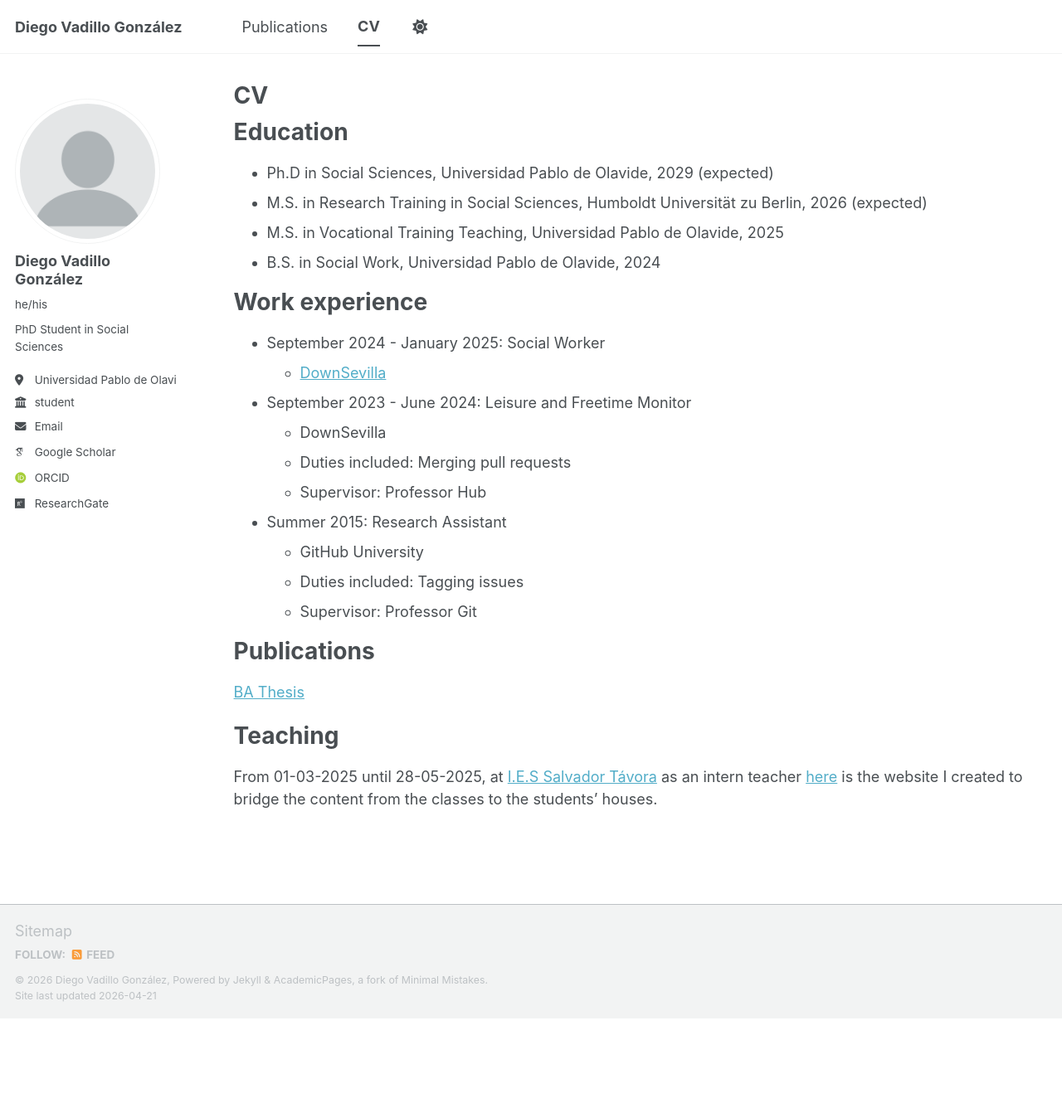
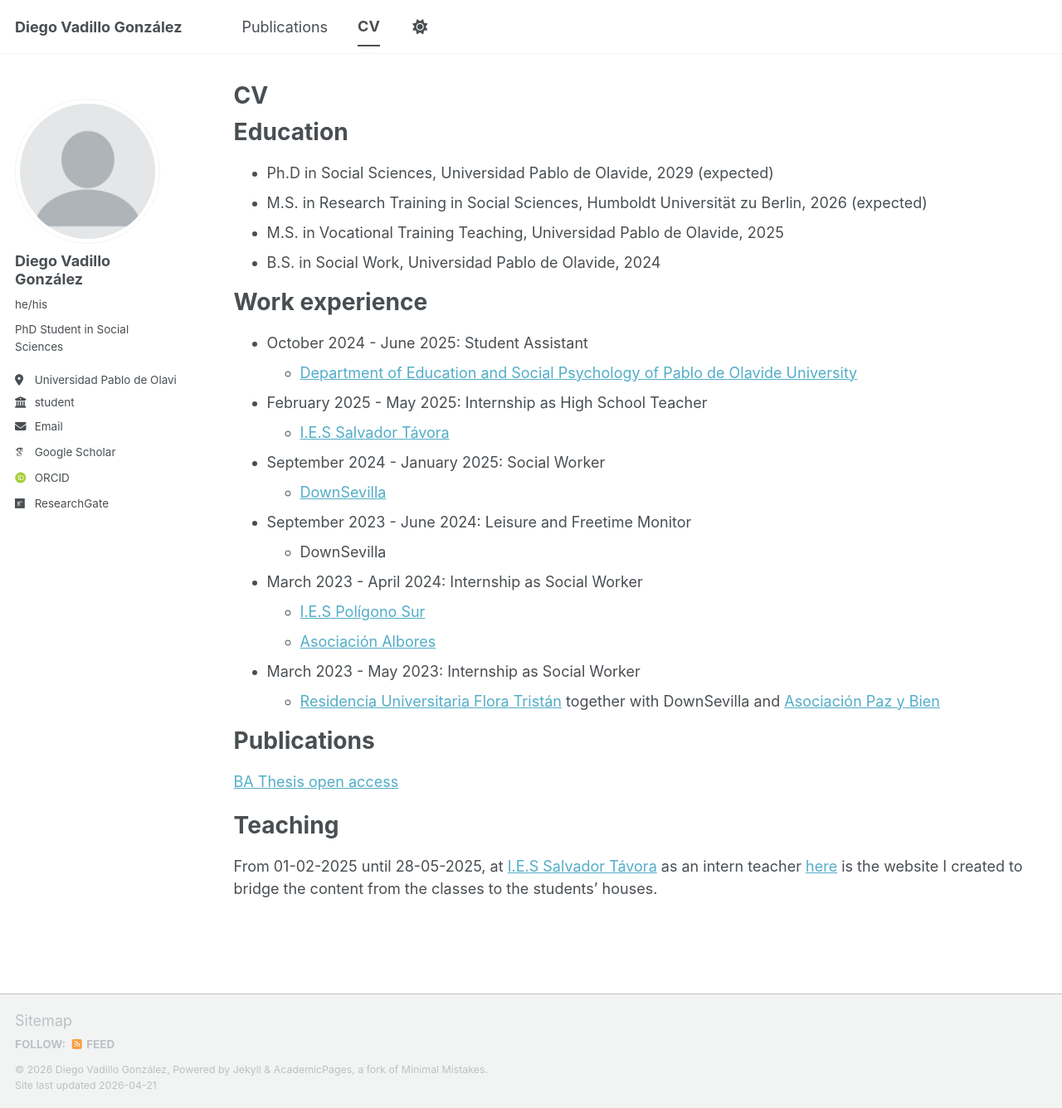
Before and after one commit to diegovadillogonzalez/diegovadillogonzalez.github.io, a Jekyll site: the page built from _pages/cv.md, in a window 1280 px wide and 1336 px high. Shown: the whole window at 83% size. Built offline with Jekyll 4.4.1, drawn with Linux system fonts in a browser that asks for light colours; some web fonts are replaced; a script bundle is joined from its source files by our own code; library files that are not in the unit come from our copies.

Commit message:
Update cv.md

```diff
--- a/_pages/cv.md
+++ b/_pages/cv.md
@@ -14,29 +14,34 @@ Education
 * Ph.D in Social Sciences, Universidad Pablo de Olavide, 2029 (expected)
 * M.S. in Research Training in Social Sciences, Humboldt Universität zu Berlin, 2026 (expected)
 * M.S. in Vocational Training Teaching, Universidad Pablo de Olavide, 2025
-*  B.S. in Social Work, Universidad Pablo de Olavide, 2024
+* B.S. in Social Work, Universidad Pablo de Olavide, 2024
 
 Work experience
 ======
+* October 2024 - June 2025: Student Assistant
+  * [Department of Education and Social Psychology of Pablo de Olavide University](https://www.upo.es/educacion-psicologia-social/)
+
+* February 2025 - May 2025: Internship as High School Teacher
+  * [I.E.S Salvador Távora](https://www.iessalvadortavora.org/)
+
 * September 2024 - January 2025: Social Worker
   * [DownSevilla](https://www.downsevilla.org/)
 
 * September 2023 - June 2024: Leisure and Freetime Monitor
   * DownSevilla
-  * Duties included: Merging pull requests
-  * Supervisor: Professor Hub
 
-* Summer 2015: Research Assistant
-  * GitHub University
-  * Duties included: Tagging issues
-  * Supervisor: Professor Git
+* March 2023 - April 2024: Internship as Social Worker
+  * [I.E.S Polígono Sur](https://iespoligonosur.org/)
+  * [Asociación Albores](https://asociacionalbores.es/)
 
+* March 2023 - May 2023: Internship as Social Worker
+  * [Residencia Universitaria Flora Tristán](https://www.upo.es/floratristan/residencia/) together with DownSevilla and [Asociación Paz y Bien](https://pazbien.org/)
 
 Publications
 ======
- [BA Thesis](https://hdl.handle.net/10433/20879)
+ [BA Thesis open access](https://hdl.handle.net/10433/20879)
 
 
 Teaching
 ======
-  From 01-03-2025 until 28-05-2025, at [I.E.S Salvador Távora](https://www.iessalvadortavora.org/) as an intern teacher [here](https://sites.google.com/view/ra5tavora/hola) is the website I created to bridge the content from the classes to the students' houses.
+  From 01-02-2025 until 28-05-2025, at [I.E.S Salvador Távora](https://www.iessalvadortavora.org/) as an intern teacher [here](https://sites.google.com/view/ra5tavora/hola) is the website I created to bridge the content from the classes to the students' houses.
```
